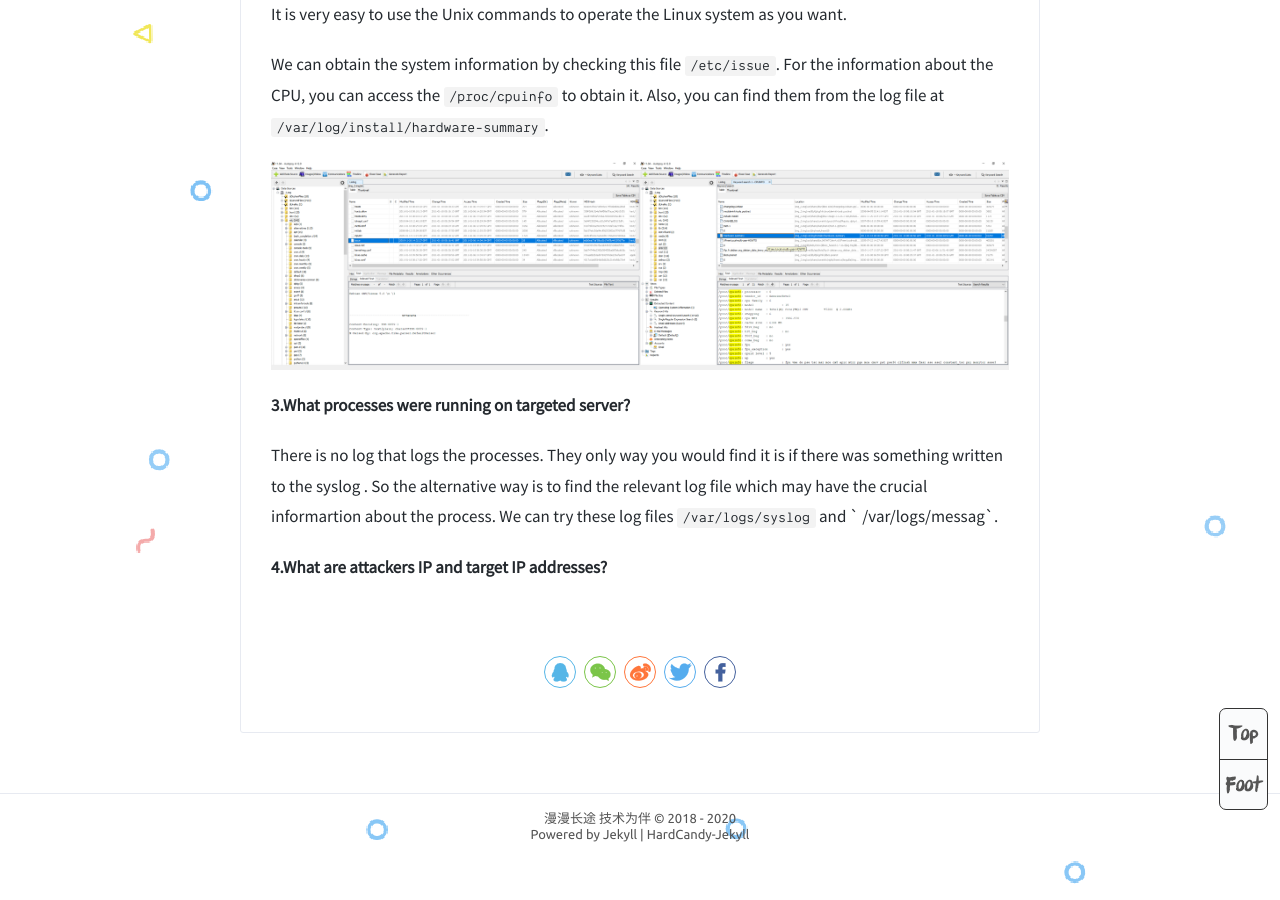
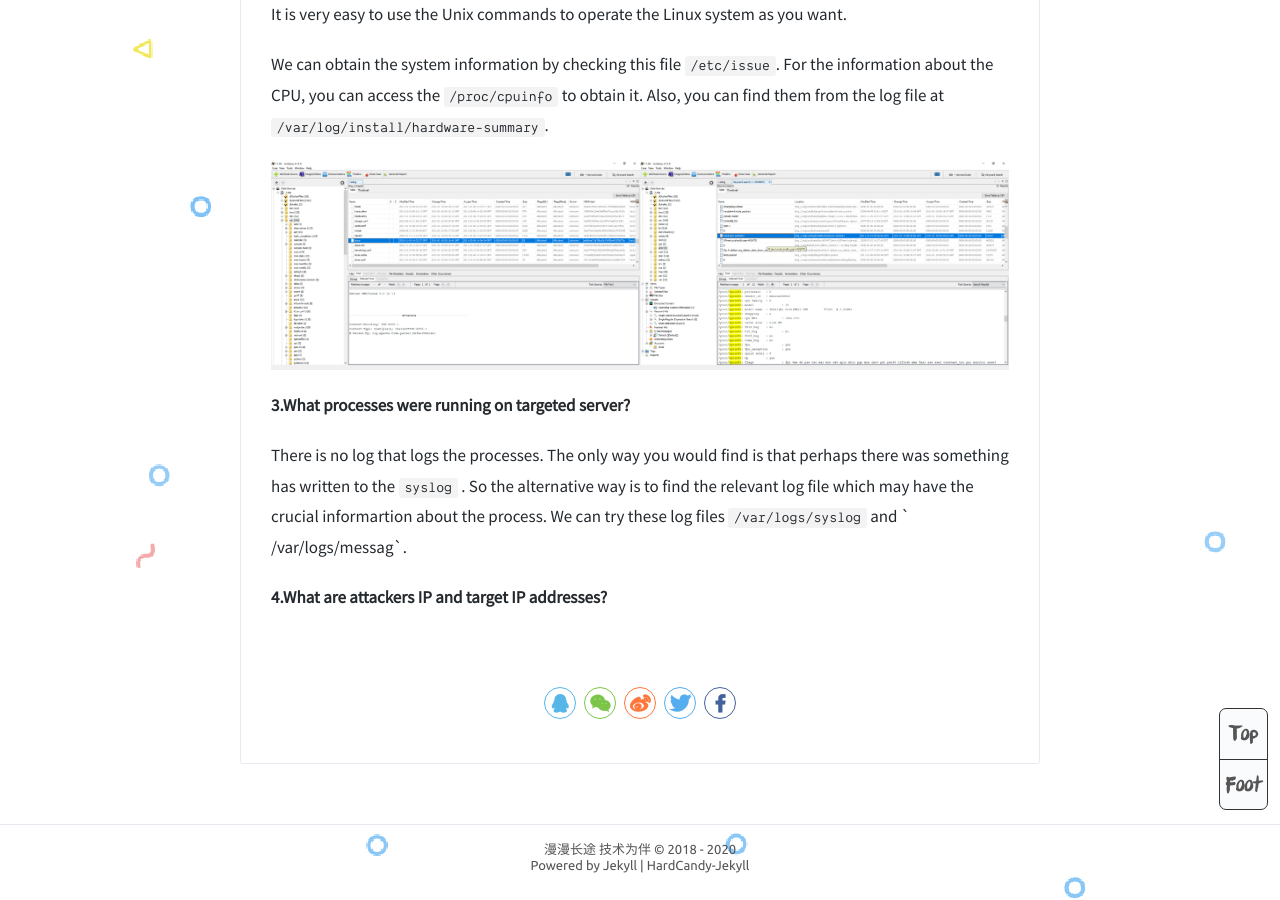
Before and after one commit to DoHerasYang/DoHerasYang.github.io, a Jekyll site: the page built from _posts/2019-12-19-Digital Forensics.md, in a window 1280 px wide and 900 px high, scrolled down 23324 px. Built offline with Jekyll 4.4.1, drawn with Linux system fonts in a browser that asks for light colours; comment, search, counter and statistics services are not loaded; some of the changed text lies outside the part shown.

Commit message:
Update 2019-12-19-Digital Forensics.md

```diff
--- a/_posts/2019-12-19-Digital Forensics.md
+++ b/_posts/2019-12-19-Digital Forensics.md
@@ -54,7 +54,7 @@ The physical and electronic evidence may include:
 
 **Process and Analyse**:
 
-1)Open the `AccessData FTK` and click `File -> Create Disk Image` and select `Physical Drive` which can allow you to recover more information than others options such as the hidden information.
+1)Open the `AccessData FTK` and click `File -> Create Disk Image` and select `Physical Drive` which can allow you to recover more information than the other options such as the hidden information.
 
 ![01](/Pictures/Digital Forensics/FTK/01.png)
 
@@ -293,6 +293,6 @@ We can obtain the system information by checking this file `/etc/issue`. For the
 
 **3.What processes were running on targeted server?**
 
-There is no log that logs the processes. They only way you would find it is if there was something written to the syslog . So the alternative way is to find the relevant log file which may have the crucial informartion about the process. We can try these log files `/var/logs/syslog` and ` /var/logs/messag`.
+There is no log that logs the processes. The only way you would find is that perhaps there was something has written to the `syslog` . So the alternative way is to find the relevant log file which may have the crucial informartion about the process. We can try these log files `/var/logs/syslog` and ` /var/logs/messag`.
 
 **4.What are attackers IP and target IP addresses?**
```
